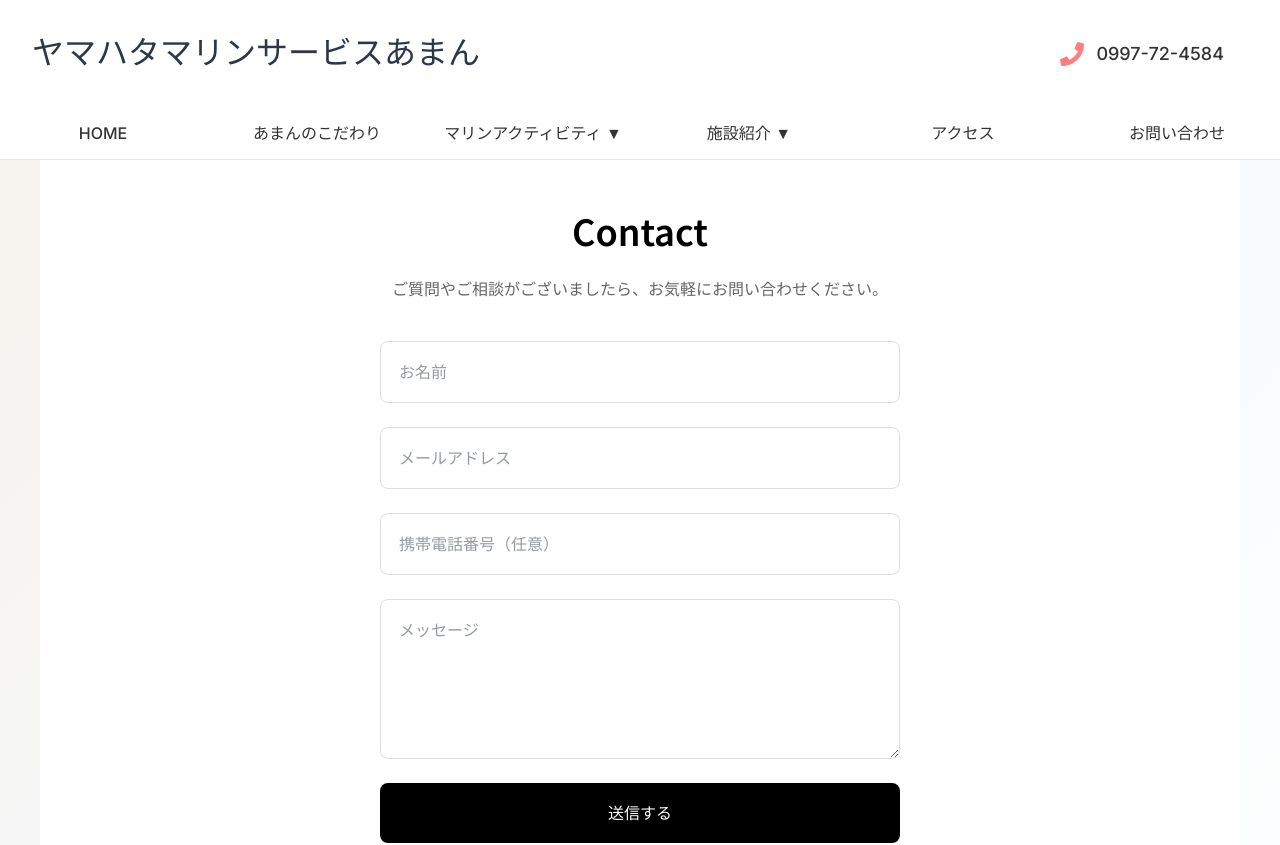
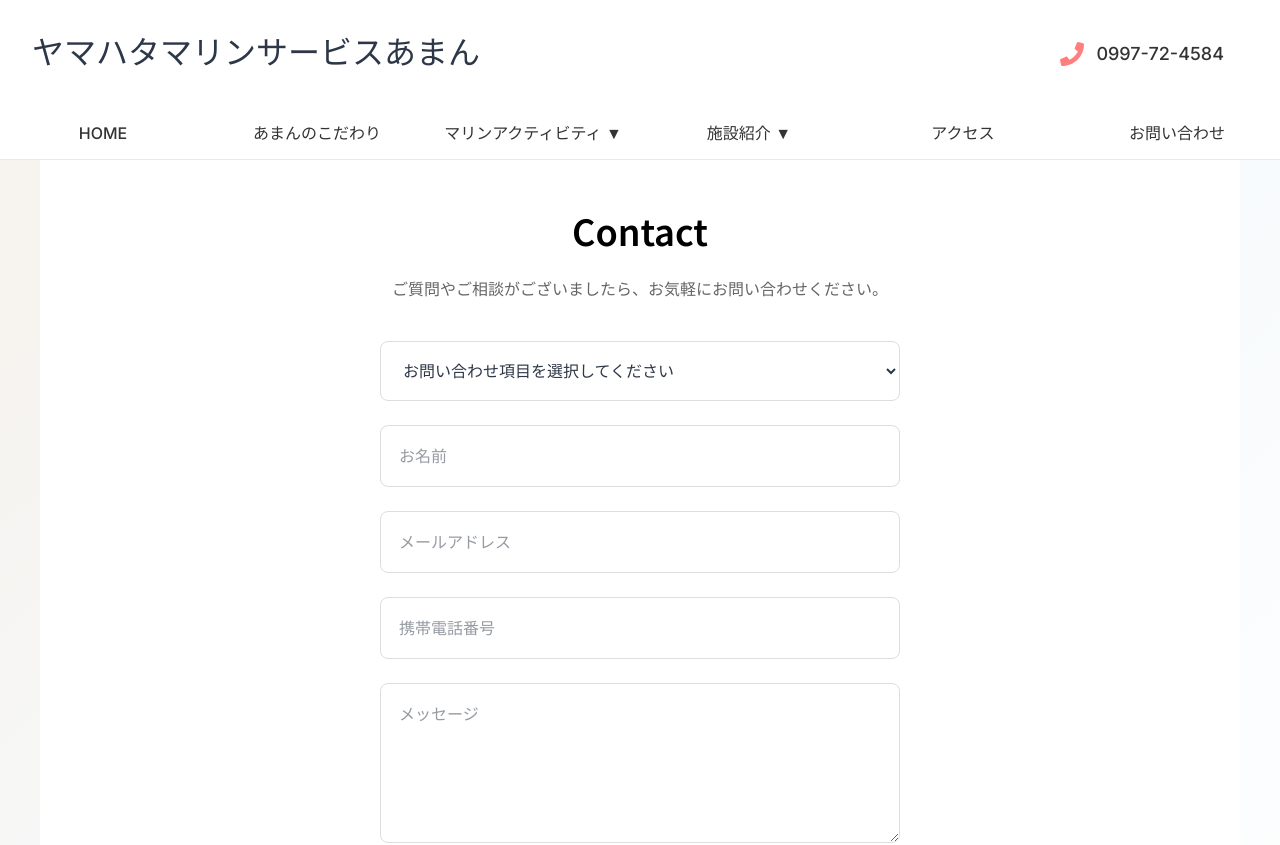
Before and after one commit to reolch/amamiaman, a Next.js app: page /contact in a window 1280 px wide. Shown: the top 845 px of the page. Built offline with nearby package versions, Linux system fonts and the light colour scheme; no server answers; a web font is replaced by a local one.

Commit message:
人間のみお問い合わせ可能に実装

```diff
--- a/package.json
+++ b/package.json
@@ -9,12 +9,14 @@
     "lint": "next lint"
   },
   "dependencies": {
+    "@types/react-google-recaptcha": "^2.1.9",
     "date-fns": "^4.1.0",
     "framer-motion": "^12.23.9",
     "next": "15.4.3",
     "prop-types": "^15.8.1",
     "react": "19.1.0",
     "react-dom": "19.1.0",
+    "react-google-recaptcha": "^3.1.0",
     "react-icons": "^5.5.0",
     "resend": "^4.8.0",
     "swiper": "^11.2.10"
--- a/src/pages/ContactPage/ContactPage.jsx
+++ b/src/pages/ContactPage/ContactPage.jsx
@@ -1,6 +1,7 @@
 'use client';
 
-import { useState } from 'react';
+import { useState, useRef } from 'react';
+import ReCAPTCHA from 'react-google-recaptcha';
 import styles from './ContactPage.module.css';
 import SocialShare from '../../components/common/SocialShare/SocialShare';
 
@@ -9,10 +10,17 @@ const ContactPage = () => {
     name: '',
     email: '',
     phone: '',
+    category: '',
     message: ''
   });
   const [isSubmitting, setIsSubmitting] = useState(false);
   const [submitStatus, setSubmitStatus] = useState(null);
+  const [recaptchaToken, setRecaptchaToken] = useState('');
+  const recaptchaRef = useRef(null);
+
+  const handleRecaptchaChange = (token) => {
+    setRecaptchaToken(token);
+  };
 
   const handleChange = (e) => {
     setFormData({
@@ -32,14 +40,16 @@ const ContactPage = () => {
         headers: {
           'Content-Type': 'application/json',
         },
-        body: JSON.stringify(formData),
+        body: JSON.stringify({ ...formData, recaptchaToken }),
       });
 
       const result = await response.json();
 
       if (response.ok) {
         setSubmitStatus('success');
-        setFormData({ name: '', email: '', phone: '', message: '' });
+        setFormData({ name: '', email: '', phone: '', category: '', message: '' });
+        recaptchaRef.current.reset();
+        setRecaptchaToken('');
       } else {
         setSubmitStatus('error');
         console.error('Form submission error:', result.error);
@@ -79,6 +89,24 @@ const ContactPage = () => {
 
         <form onSubmit={handleSubmit} className={styles.form}>
           <div className={styles.formGroup}>
+            <select
+              id="category"
+              name="category"
+              value={formData.category}
+              onChange={handleChange}
+              required
+              className={styles.input}
+              aria-required="true"
+              disabled={isSubmitting}
+            >
+              <option value="" disabled>お問い合わせ項目を選択してください</option>
+              <option value="宿泊について">宿泊について</option>
+              <option value="マリンアクティビティについて">マリンアクティビティについて</option>
+              <option value="その他">その他</option>
+            </select>
+          </div>
+
+          <div className={styles.formGroup}>
             <input
               type="text"
               id="name"
@@ -116,7 +144,9 @@ const ContactPage = () => {
               value={formData.phone}
               onChange={handleChange}
               className={styles.input}
-              placeholder="携帯電話番号（任意）"
+              placeholder="携帯電話番号"
+              required
+              aria-required="true"
               pattern="^\d{10,11}$|^\d{3}-\d{3,4}-\d{4}$"
               title="ハイフンなしの10桁または11桁、あるいはハイフンありの形式で入力してください。"
               disabled={isSubmitting}
@@ -142,10 +172,18 @@ const ContactPage = () => {
             type="submit"
             className={styles.button}
             aria-label="フォームを送信する"
-            disabled={isSubmitting}
+            disabled={isSubmitting || !recaptchaToken}
           >
             {isSubmitting ? '送信中...' : '送信する'}
           </button>
+
+          <div className={styles.recaptchaContainer}>
+            <ReCAPTCHA
+              ref={recaptchaRef}
+              sitekey={process.env.NEXT_PUBLIC_RECAPTCHA_SITE_KEY}
+              onChange={handleRecaptchaChange}
+            />
+          </div>
         </form>
       </div>
       <SocialShare />
```
Also changed, not shown: src/app/api/contact/route.js (+29 -4 lines), 1 other file (tests, documents, lock files or other folders).
